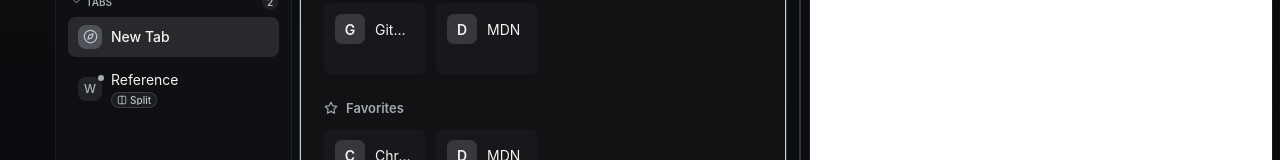
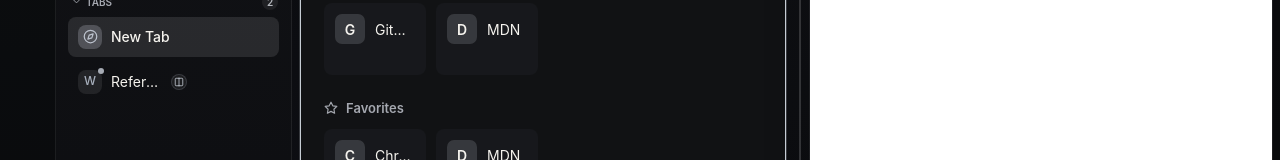
Before and after one commit to Tsutomu-miku/astra-browser, a React (Vite) app: page / in a window 1280 px wide. Both pictures are taken after a click on the button 156 px from the left and 774 px from the top of the page. Shown: the part 382-542 px from the top of the page. Built offline with nearby package versions, Linux system fonts and the light colour scheme.

Commit message:
style: compact sidebar status badges

```diff
--- a/src/renderer/styles/sidebar.css
+++ b/src/renderer/styles/sidebar.css
@@ -903,44 +903,33 @@ h1 {
 .tab-title-stack {
   min-width: 0;
   display: grid;
-  gap: 3px;
+  grid-template-columns: minmax(0, 1fr) auto;
+  align-items: center;
+  gap: 6px;
 }
 
 .tab-status-badges {
   min-width: 0;
   display: flex;
-  gap: 4px;
+  gap: 3px;
   overflow: hidden;
 }
 
 .tab-status-badge {
-  min-width: 0;
-  max-width: 72px;
+  width: 16px;
   height: 16px;
-  display: inline-flex;
-  align-items: center;
-  gap: 3px;
+  display: inline-grid;
+  place-items: center;
   border: 1px solid color-mix(in srgb, var(--accent) 20%, transparent);
   border-radius: 999px;
-  padding: 0 5px;
+  padding: 0;
   background: rgba(255, 255, 255, 0.055);
   color: color-mix(in srgb, var(--muted) 74%, white);
-  font-size: 10px;
-  font-weight: 500;
-  line-height: 1;
 }
 
 .tab-status-badge svg {
-  flex: 0 0 auto;
   width: 10px;
   height: 10px;
-}
-
-.tab-status-badge span {
-  min-width: 0;
-  overflow: hidden;
-  text-overflow: ellipsis;
-  white-space: nowrap;
 }
 
 .tab-status-badge.is-split {
--- a/src/renderer/surfaces/sidebar/components/tabs/SidebarTabStatusBadges.tsx
+++ b/src/renderer/surfaces/sidebar/components/tabs/SidebarTabStatusBadges.tsx
@@ -19,7 +19,6 @@ export function SidebarTabStatusBadges({
       {badges.map((badge) => (
         <span className={`${badgeClassName} is-${badge.id}`} key={badge.id} aria-hidden="true">
           <TabStatusIcon badge={badge} />
-          {variant === "row" && <span>{badge.label}</span>}
         </span>
       ))}
     </span>
```
Also changed, not shown: 2 other files (tests, documents, lock files or other folders).
